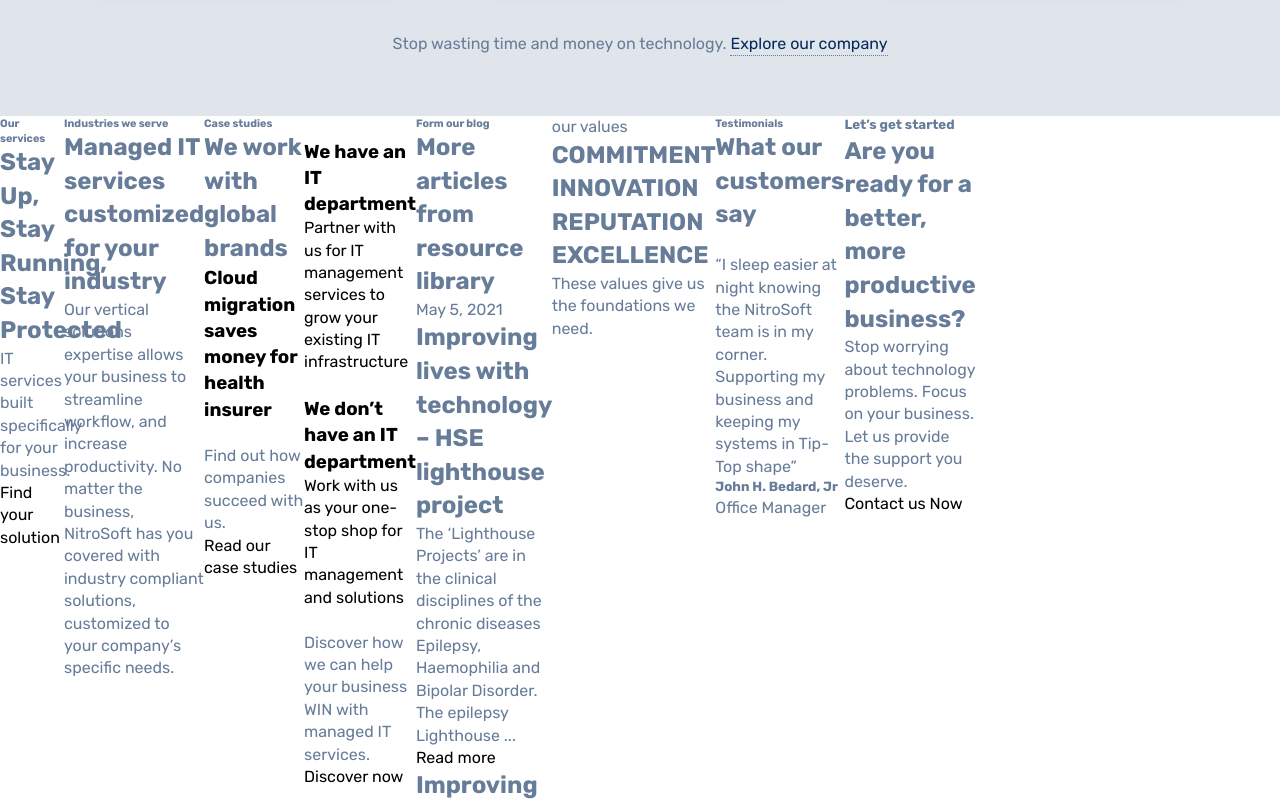
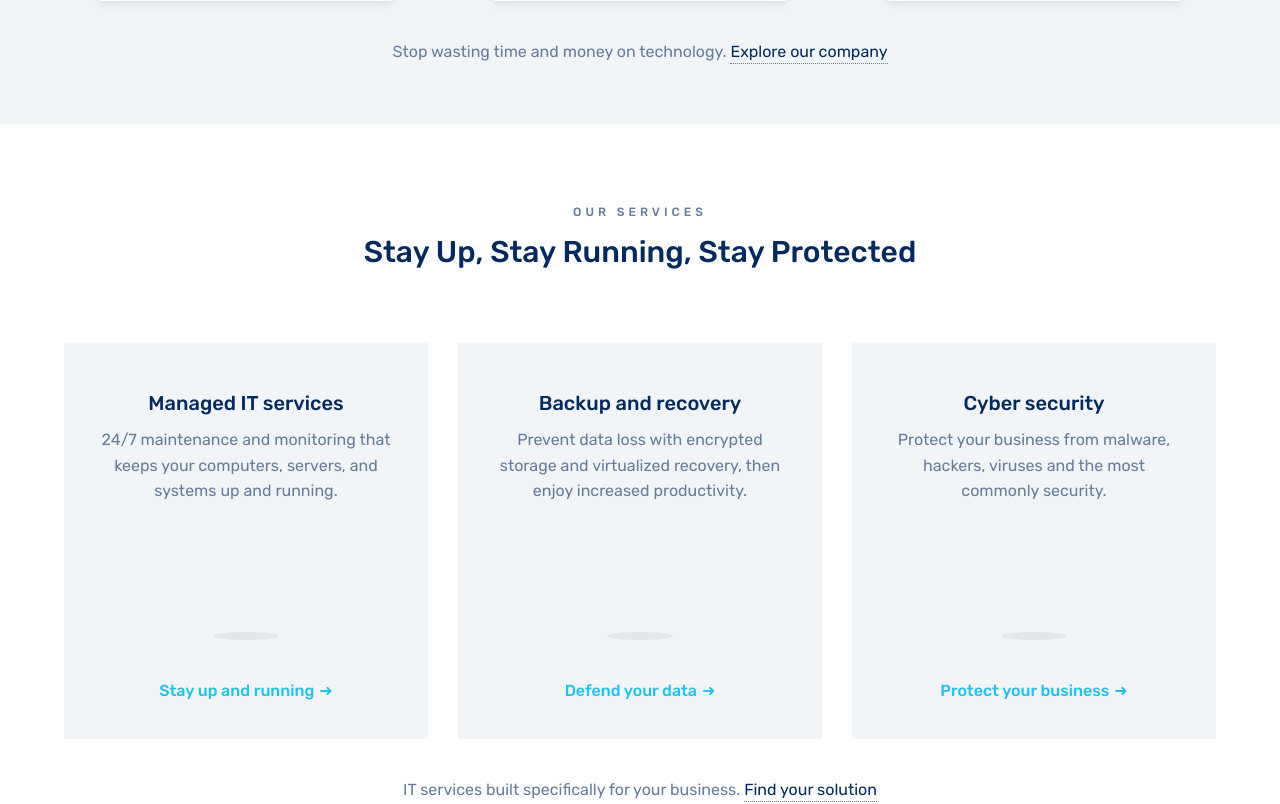
Before and after one commit to atheistcode/nitrosoft, a website: page index.html in a window 1280 px wide. Shown: the part 1200-2004 px from the top of the page. Drawn offline with Linux system fonts and the light colour scheme.

Commit message:
Added services-section styles except customer-brands part.Refactored component and global styles. Modified index.html.

```diff
--- a/index.html
+++ b/index.html
@@ -228,7 +228,7 @@
             <figcaption class="info-figure__caption">
               <h5 class="heading-5">Our services</h5>
               <h3 class="heading-3">How we can help</h3>
-              <a href="#">Discover now</a>
+              <a href="#" class="arrow-icon-text">Discover now</a>
             </figcaption>
           </figure>
 
@@ -237,7 +237,7 @@
             <figcaption class="info-figure__caption">
               <h5 class="heading-5">Our expertise</h5>
               <h3 class="heading-3">Why partner with us</h3>
-              <a href="#">Learn more</a>
+              <a href="#" class="arrow-icon-text">Learn more</a>
             </figcaption>
           </figure>
 
@@ -246,7 +246,7 @@
             <figcaption class="info-figure__caption">
               <h5 class="heading-5">Our customers</h5>
               <h3 class="heading-3">Client success stories</h3>
-              <a href="#">Read more</a>
+              <a href="#" class="arrow-icon-text">Read more</a>
             </figcaption>
           </figure>
         </div>
@@ -261,14 +261,56 @@
       <!-- START services-section -->
       <section class="services-section">
         <div class="services-section__header">
-          <h6>Our services</h6>
-          <h2>Stay Up, Stay Running, Stay Protected</h2>
+          <h6 class="heading-6">Our services</h6>
+          <h2 class="heading-2">Stay Up, Stay Running, Stay Protected</h2>
         </div>
 
-        <div class="services-section__service-cards"></div>
+        <ul class="services-section__service-cards">
+          <li class="service-card">
+            <h3 class="heading-3">Managed IT services</h3>
+            <p class="para">
+              24/7 maintenance and monitoring that keeps your computers, servers, and systems up and running.
+            </p>
+            <div class="service-card__service-icon">
+              <svg>
+                <use xlink:href="/assets/icons/sprite.svg#syncing-document"></use>
+              </svg>
+              <span></span>
+            </div>
+            <a href="#" class="filled-arrow-icon-btn">Stay up and running</a>
+          </li>
+          <li class="service-card">
+            <h3 class="heading-3">Backup and recovery</h3>
+            <p class="para">
+              Prevent data loss with encrypted storage and virtualized recovery, then enjoy increased
+              productivity.
+            </p>
+            <div class="service-card__service-icon">
+              <svg>
+                <use xlink:href="/assets/icons/sprite.svg#ssd-storage"></use>
+              </svg>
+              <span></span>
+            </div>
+            <a href="#" class="filled-arrow-icon-btn">Defend your data</a>
+          </li>
+          <li class="service-card">
+            <h3 class="heading-3">Cyber security</h3>
+            <p class="para">
+              Protect your business from malware, hackers, viruses and the most commonly security.
+            </p>
+            <div class="service-card__service-icon">
+              <svg>
+                <use xlink:href="/assets/icons/sprite.svg#private-folder"></use>
+              </svg>
+              <span></span>
+            </div>
+            <a href="#" class="filled-arrow-icon-btn">Protect your business</a>
+          </li>
+        </ul>
 
         <p class="services-section__footer">
-          IT services built specifically for your business. <a href="#">Find your solution</a>
+          IT services built specifically for your business.
+          <a href="#" class="link border-bottom">Find your solution</a>
         </p>
 
         <div class="services-section__customer-brands">
--- a/sass/abstracts/_variables.scss
+++ b/sass/abstracts/_variables.scss
@@ -6,12 +6,15 @@
 
 $color-light--1: hsl(214, 20%, 50%);
 $color-light--2: hsl(214, 20%, 90%);
+$color-light--3: hsl(210, 33%, 96%);
 
 $color-white: hsl(0, 0%, 100%);
+$color-gray--light: hsla(0, 0%, 0%, 6%);
 $color-black: hsl(0, 0%, 0%);
 
 /* TEXT COLORS */
 $color-text: $color-light--1;
+$color-text--colored-dark: $color-primary;
 $color-link: $color-primary;
 
 /* FONTS */
@@ -46,3 +49,4 @@
 /* TRANSITIONS */
 $transition--1: all 0.2s ease-in-out;
 $transition--2: all 0.3s ease-in-out;
+$transition--3: all 0.35s cubic-bezier(0.12, 0.845, 0.305, 1);
--- a/sass/base/_base.scss
+++ b/sass/base/_base.scss
@@ -24,6 +24,11 @@
   }
 }
 
+*::selection {
+  background-color: $color-secondary;
+  color: $color-white;
+}
+
 /* Grid definition for the overall page layout. */
 .main {
   display: grid;
@@ -31,28 +36,3 @@
   // grid-template-rows: 48vw repeat(9, min-content);
   @include grid-columns;
 }
-
-.logo {
-  display: flex;
-  align-items: center;
-
-  &__icon {
-    width: 3.6rem;
-    height: 4.5rem;
-    margin-right: 0.5rem;
-  }
-
-  &__title {
-    font-size: $font-size-logo;
-    font-weight: 500;
-    text-transform: lowercase;
-
-    :nth-child(1) {
-      color: $color-primary;
-    }
-
-    :nth-child(2) {
-      color: $color-light--1;
-    }
-  }
-}
--- /dev/null
+++ b/sass/components/_arrow-icon-text.scss
@@ -0,0 +1,11 @@
+.arrow-icon-text {
+  color: $color-primary--light;
+  font-size: 1.6rem;
+  font-weight: 500;
+
+  &::after {
+    content: "\279C";
+    margin-left: 0.5rem;
+    color: currentColor;
+  }
+}
--- /dev/null
+++ b/sass/components/_filled-arrow-icon-btn.scss
@@ -0,0 +1,3 @@
+.filled-arrow-icon-btn {
+  @extend .arrow-icon-text;
+}
--- /dev/null
+++ b/sass/components/_logo.scss
@@ -0,0 +1,24 @@
+.logo {
+  display: flex;
+  align-items: center;
+
+  &__icon {
+    width: 3.6rem;
+    height: 4.5rem;
+    margin-right: 0.5rem;
+  }
+
+  &__title {
+    font-size: $font-size-logo;
+    font-weight: 500;
+    text-transform: lowercase;
+
+    :nth-child(1) {
+      color: $color-primary;
+    }
+
+    :nth-child(2) {
+      color: $color-light--1;
+    }
+  }
+}
--- a/sass/main.scss
+++ b/sass/main.scss
@@ -9,6 +9,9 @@
 
 @import "components/arrow-2-icon-btn";
 @import "components/arrow-icon-btn";
+@import "components/arrow-icon-text";
+@import "components/filled-arrow-icon-btn";
+@import "components/logo";
 @import "components/menu-btn";
 
 @import "layout/footer";
--- a/sass/pages/home/_company-section.scss
+++ b/sass/pages/home/_company-section.scss
@@ -43,7 +43,7 @@
   &__footer {
     grid-column: full-start / full-end;
     grid-row: 3;
-    background-color: $color-light--2;
+    background-color: $color-light--3;
     padding-top: 12rem;
     padding-bottom: 6rem;
     text-align: center;
@@ -80,21 +80,13 @@
     }
 
     .heading-3 {
-      margin: 0;
+      margin: 0.4rem 0;
       color: $color-link;
     }
 
-    a {
+    .arrow-icon-text {
       /* The three properties (display: block;  height: 0; overflow: hidden;) are required to hide an element and remove its space. */
       height: 0;
-      color: $color-primary--light;
-      font-size: 1.6rem;
-
-      &::after {
-        content: "\279C";
-        margin-left: 0.5rem;
-        color: currentColor;
-      }
     }
   }
 
--- a/sass/pages/home/_services-section.scss
+++ b/sass/pages/home/_services-section.scss
@@ -0,0 +1,71 @@
+.services-section {
+  grid-column: full-start / full-end;
+  display: grid;
+  @include grid-columns;
+  padding: 8rem 0 4rem 0;
+
+  &__header {
+    grid-column: center-start / center-end;
+    margin-bottom: 6rem;
+    text-align: center;
+
+    & > .heading-2 {
+      color: $color-text--colored-dark;
+    }
+  }
+
+  &__service-cards {
+    grid-column: center-start / center-end;
+    display: grid;
+    grid-template-columns: repeat(auto-fit, minmax(21rem, 1fr));
+    gap: 3rem;
+    margin-bottom: 4rem;
+  }
+
+  &__footer {
+    grid-column: center-start / center-end;
+    margin-bottom: 6rem;
+    text-align: center;
+  }
+}
+
+.service-card {
+  background-color: $color-light--3;
+  padding: 10%;
+  text-align: center;
+
+  & > .heading-3 {
+    color: $color-text--colored-dark;
+  }
+
+  &__service-icon {
+    display: flex;
+    flex-direction: column;
+    justify-content: center;
+    align-items: center;
+    margin: 4rem auto;
+
+    & > svg {
+      height: 8rem;
+      transition: $transition--3;
+    }
+
+    & > span {
+      display: inline-block;
+      margin-top: 0.8rem;
+      width: 6.6rem;
+      height: 0.8rem;
+      border-radius: 100%;
+      background-color: $color-gray--light;
+      transition: $transition--3;
+    }
+  }
+
+  &:hover &__service-icon svg {
+    transform: translateY(-2rem) rotate(8deg);
+
+    & + span {
+      transform: scale(0.75);
+    }
+  }
+}
```
Also changed, not shown: assets/icons/misc/private-folder.svg (added), assets/icons/misc/ssd-storage.svg (added), assets/icons/misc/syncing-document.svg (added), assets/icons/sprite.svg, css/main.css, 1 other file.
